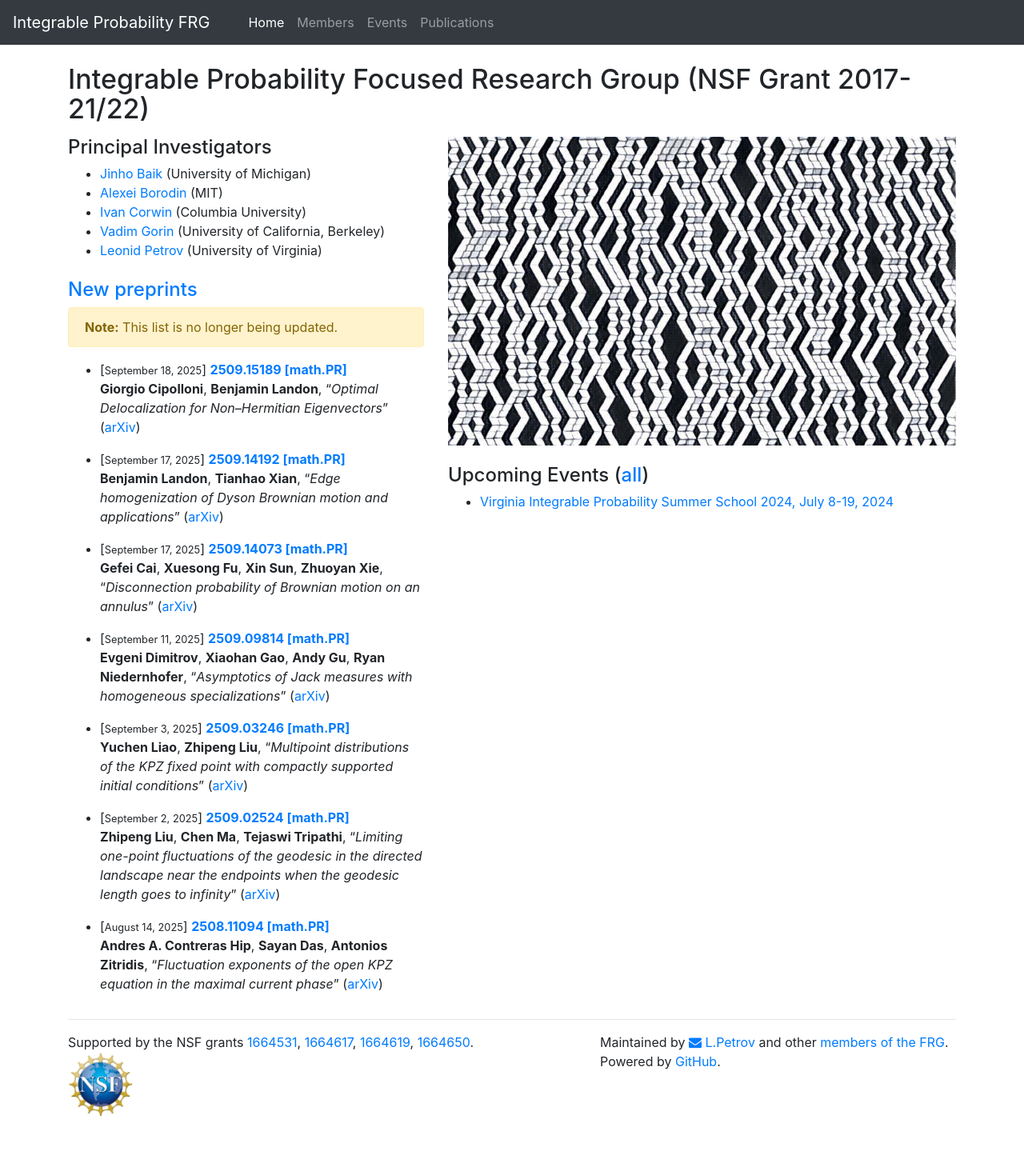
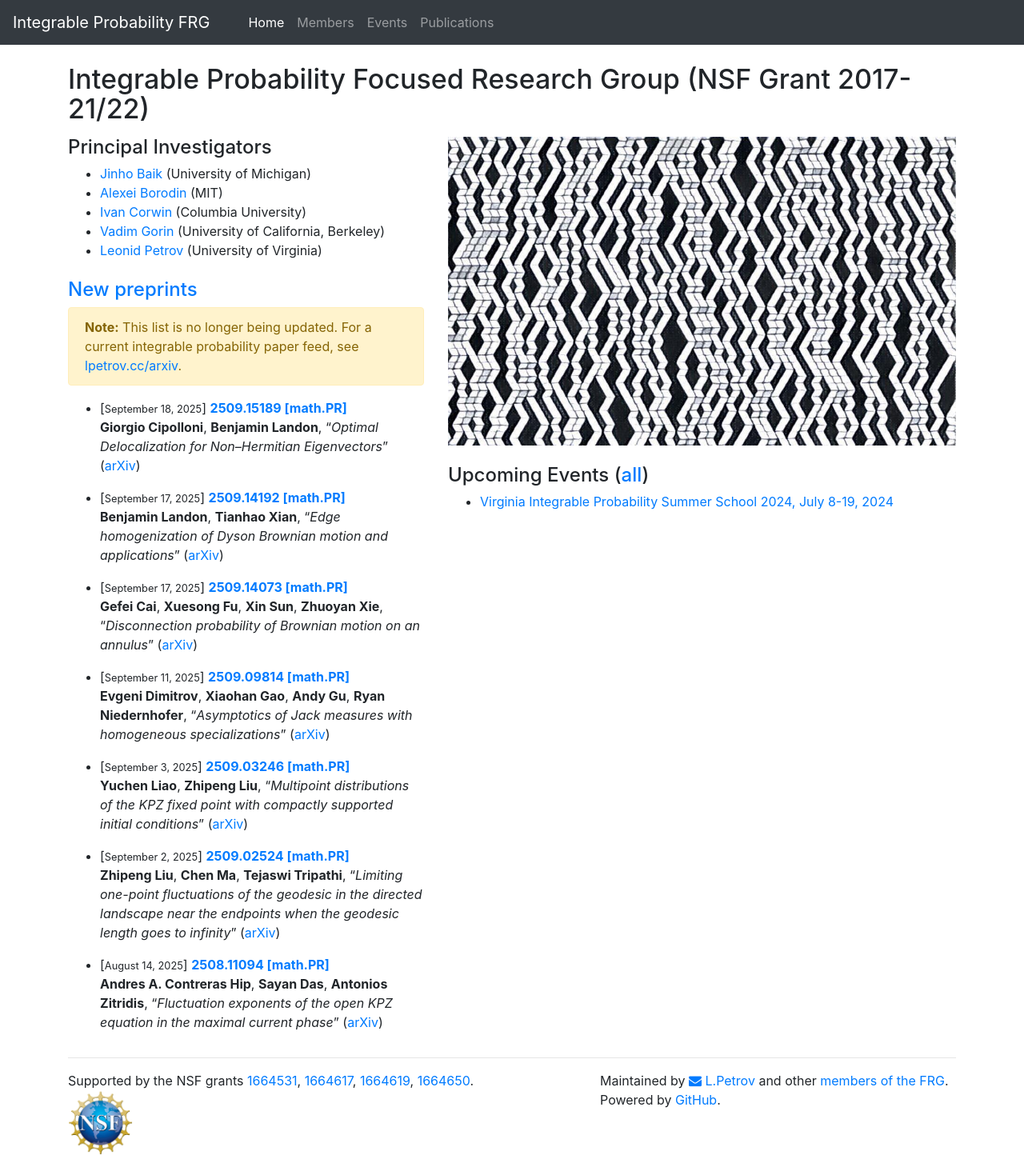
Before and after one commit to int-prob/int-prob-code, a Jekyll site: the page built from index.html, in a window 1280 px wide. Shown: the whole page at 80% size. Built offline with Jekyll 4.4.1, drawn with Linux system fonts in a browser that asks for light colours; nearby versions of some CDN libraries; before the commit the page ends 1396 px from its top, so only the background shows below that.

Commit message:
Add link to lpetrov.cc/arxiv for current integrable probability paper feed
Co-Authored-By: Claude Sonnet 4.6 <noreply@anthropic.com>

```diff
--- a/index.html
+++ b/index.html
@@ -19,7 +19,7 @@ nav_id: Home
     <h3 class="mt-4 mb-2"><a href="{{site.url }}/posts/">New preprints</a></h3>
 
     <div class="alert alert-warning" role="alert">
-      <strong>Note:</strong> This list is no longer being updated.
+      <strong>Note:</strong> This list is no longer being updated. For a current integrable probability paper feed, see <a href="https://lpetrov.cc/arxiv/">lpetrov.cc/arxiv</a>.
     </div>
 
     <ul>
```
